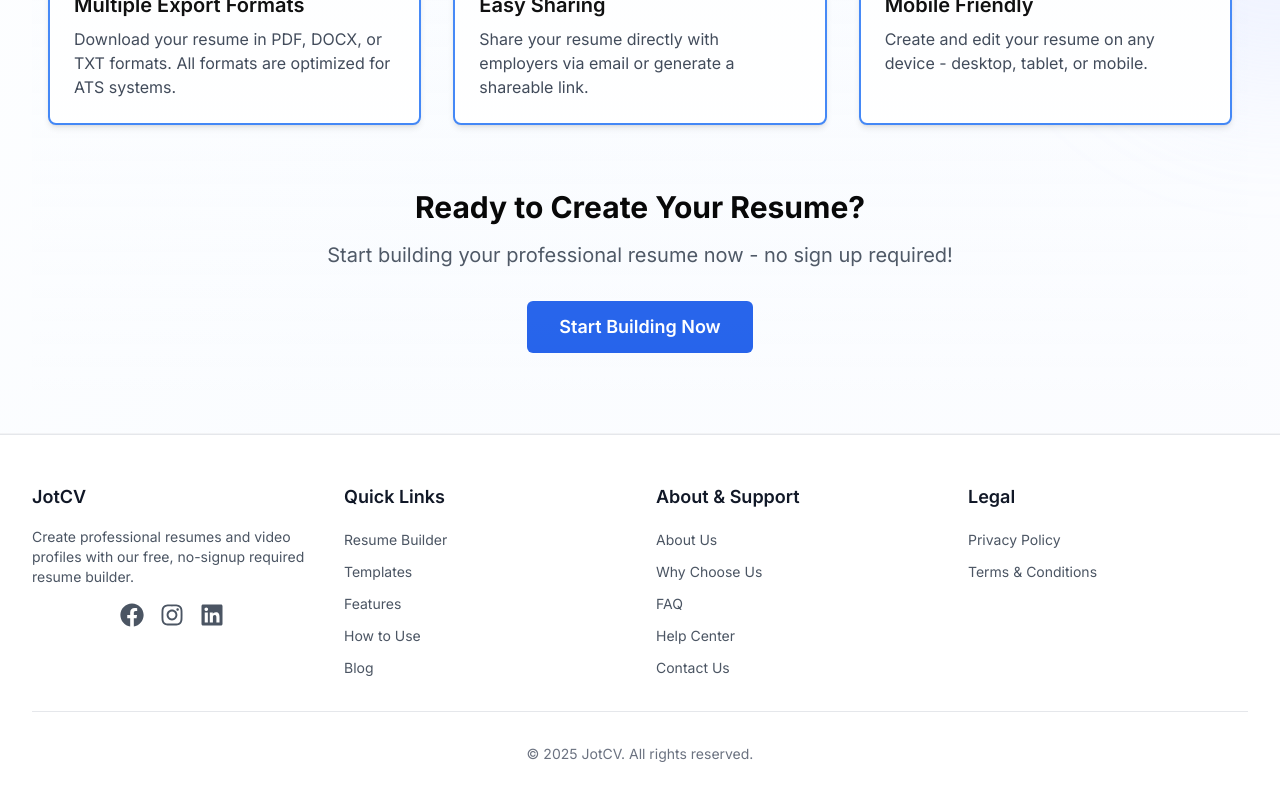
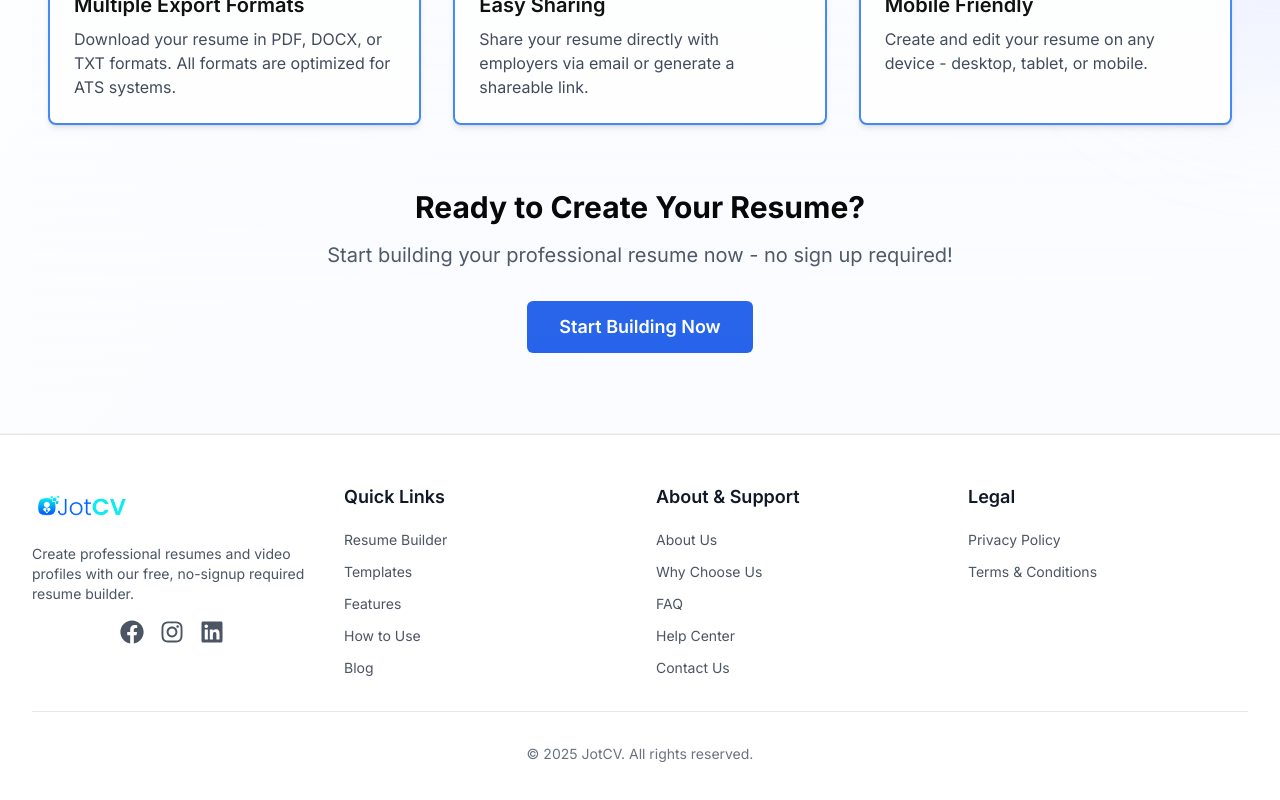
Before and after one commit to Maan20/new-jot-cv, a Next.js app: page /features in a window 1280 px wide. Shown: the part 900-1700 px from the top of the page. Built offline with nearby package versions, Linux system fonts and the light colour scheme.

Commit message:
designing changes

```diff
--- a/src/app/components/Footer.tsx
+++ b/src/app/components/Footer.tsx
@@ -1,5 +1,6 @@
 import Link from 'next/link';
 import { SocialLinks } from './SocialLinks';
+import Image from 'next/image';
 
 export const Footer = () => {
     return (
@@ -8,7 +9,7 @@ export const Footer = () => {
                 <div className="grid grid-cols-1 md:grid-cols-4 gap-8">
                     {/* Company Info */}
                     <div className="space-y-4">
-                        <h3 className="text-lg font-semibold text-gray-900">JotCV</h3>
+                        <Image src="/full-logo.png" alt="JotCV Logo" width={100} height={100} />
                         <p className="text-gray-600 text-sm">
                             Create professional resumes and video profiles with our free, no-signup required resume builder.
                         </p>
```
